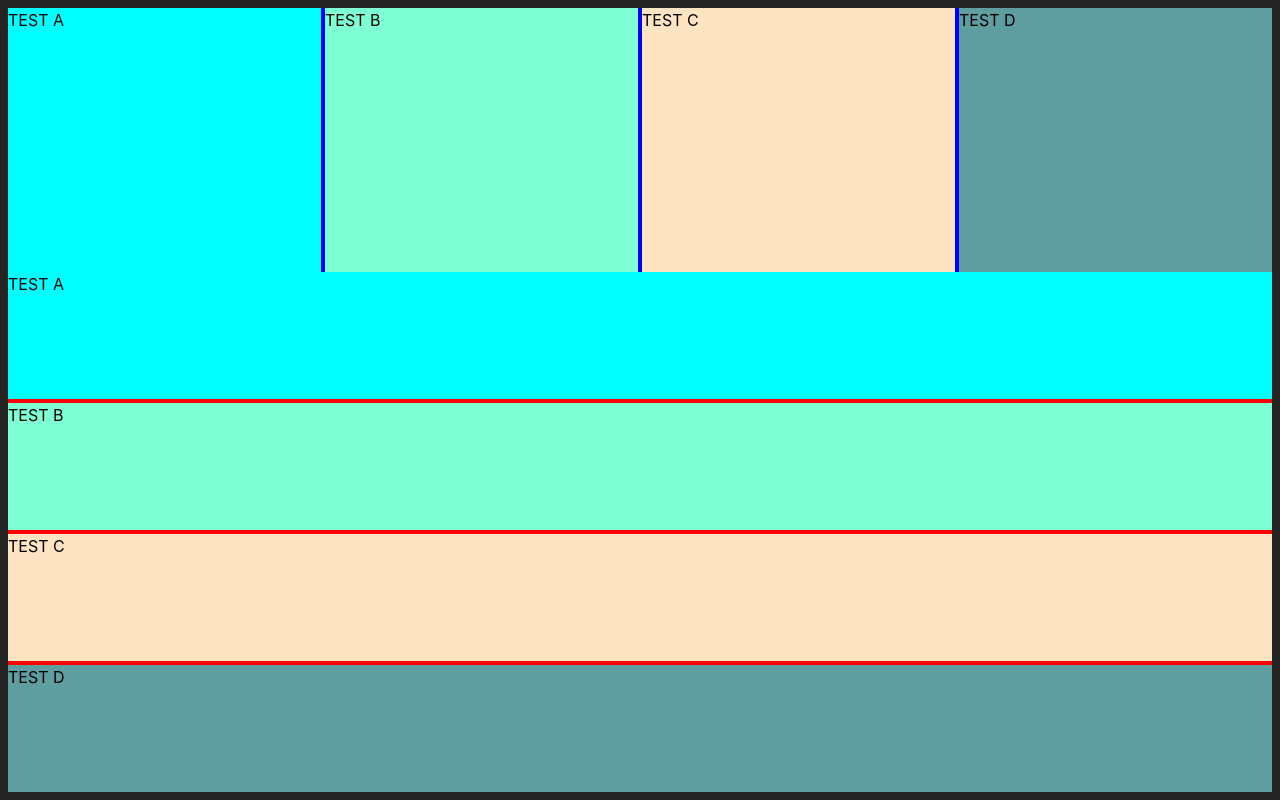
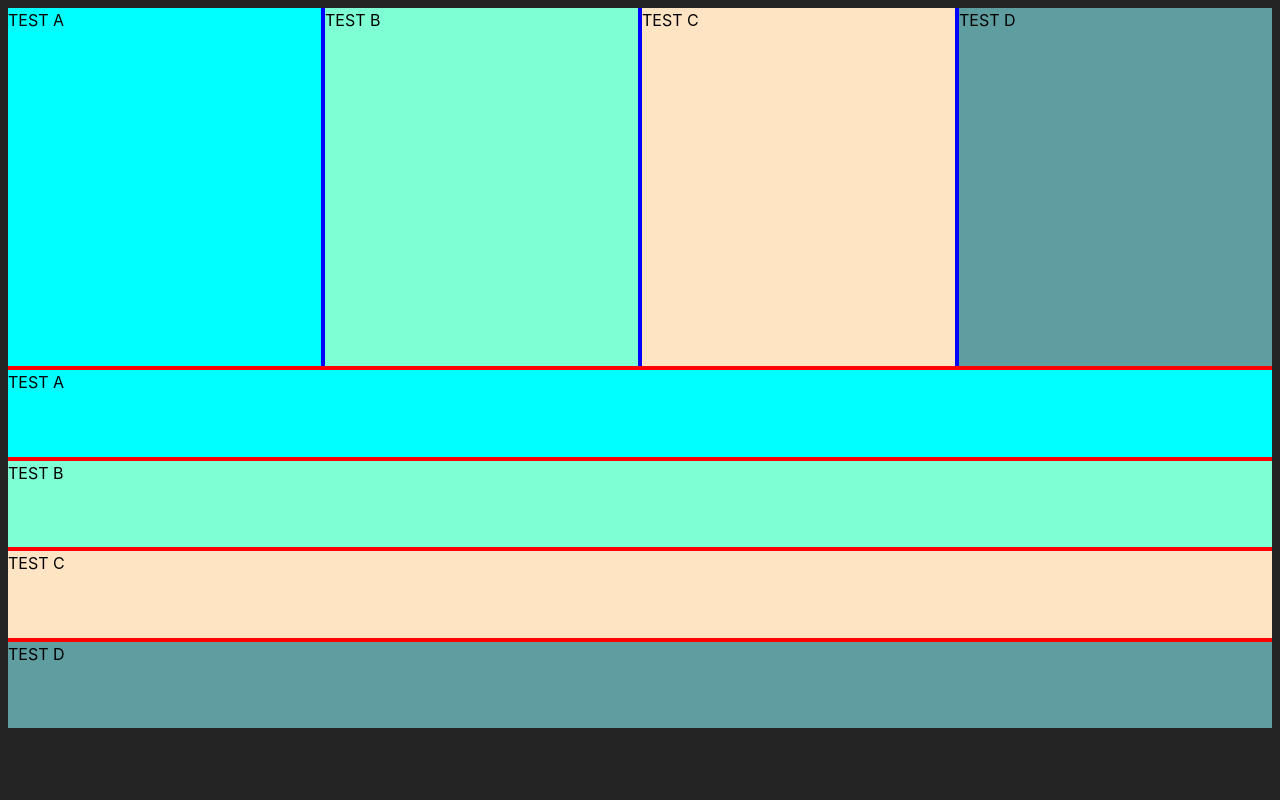
Before and after one commit to kttmv/elastic-panes, a website with bundled scripts: page modules/playground/index.html in a window 1280 px wide. Built offline with nearby package versions, Linux system fonts and the light colour scheme.

Commit message:
elastic layout of elastic layouts in the playground

```diff
--- a/modules/playground/index.html
+++ b/modules/playground/index.html
@@ -7,18 +7,20 @@
     <title>Elastic Panes Playground</title>
   </head>
   <body>
-    <div class="test-container-horizontal">
+    <div id="test-container">
+      <div id="test-container-horizontal">
         <div id="horizontal_1">TEST A</div>
         <div id="horizontal_2">TEST B</div>
         <div id="horizontal_3">TEST C</div>
         <div id="horizontal_4">TEST D</div>
       </div>
-    <div class="test-container-vertical">
+      <div id="test-container-vertical">
         <div id="vertical_1">TEST A</div>
         <div id="vertical_2">TEST B</div>
         <div id="vertical_3">TEST C</div>
         <div id="vertical_4">TEST D</div>
       </div>
+    </div>
     <script type="module" src="/src/main.ts"></script>
   </body>
 </html>
--- a/modules/playground/src/main.ts
+++ b/modules/playground/src/main.ts
@@ -1,5 +1,16 @@
 import "./style.css";
 import { ElasticLayout, ElasticPane } from "@elastic-panes/core";
+
+const container1 = document.getElementById("test-container-horizontal")!;
+const container2 = document.getElementById("test-container-vertical")!;
+
+const containerPane1 = new ElasticPane(container1);
+const containerPane2 = new ElasticPane(container2);
+
+const containerLayout = new ElasticLayout([containerPane1, containerPane2], {
+  direction: "vertical",
+});
+containerLayout.apply();
 
 const horizontal1 = document.getElementById("horizontal_1")!;
 const horizontal2 = document.getElementById("horizontal_2")!;
--- a/modules/playground/src/style.css
+++ b/modules/playground/src/style.css
@@ -10,12 +10,18 @@
   min-height: 4px;
 }
 
-.test-container-horizontal {
+#test-container {
+  height: 90vh;
+  display: flex;
+  flex-direction: column;
+}
+
+#test-container-horizontal {
   display: flex;
   height: 33vh;
 }
 
-.test-container-vertical {
+#test-container-vertical {
   display: flex;
   flex-direction: column;
   height: 65vh
```
Lines whose indentation alone changed are shown as unchanged.
